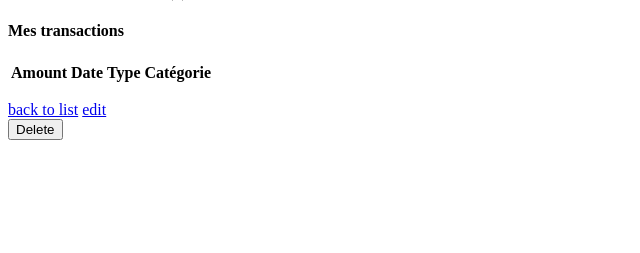
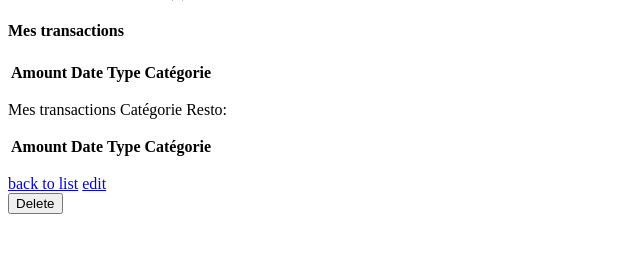
Before and after one commit to LaurieReinette/lecameleon, a Symfony app: template templates/user/show.html.twig in a window 1280 px wide. Shown: the part 159-412 px from the top of the page, without its empty margins (0-640 px from the left). Run offline with Twig, Linux system fonts and the light colour scheme; the template is opened without the code that fills it, so the values that code supplies are empty; some libraries are stand-ins or nearby versions.

Commit message:
function to filter by sort and name of transaction ok, display in twig ok, but case sensitive

```diff
--- a/src/Controller/UserController.php
+++ b/src/Controller/UserController.php
@@ -54,10 +54,12 @@ class UserController extends AbstractController
     public function show(User $user): Response
     {
         $amount= $user->calculateAmount();
+        $transactionsFiltredCategoryResto = $user->filter("Category", "Resto");
 
         return $this->render('user/show.html.twig', [
             'user' => $user,
             'amount' =>$amount,
+            'transactionsFiltredCategoryResto' =>$transactionsFiltredCategoryResto,
         ]);
     }
 
--- a/src/Form/TransactionType.php
+++ b/src/Form/TransactionType.php
@@ -27,7 +27,7 @@ class TransactionType extends AbstractType
             ])
             ->add('owner', EntityType::class, [
                 'class' => User::class,
-                            'choice_label' => 'username',
+                'choice_label' => 'username',
                 'expanded' => true,
             ]);
         ;
--- a/src/Repository/UserRepository.php
+++ b/src/Repository/UserRepository.php
@@ -36,6 +36,8 @@ class UserRepository extends ServiceEntityRepository implements PasswordUpgrader
         $this->_em->flush();
     }
 
+
+
     // /**
     //  * @return User[] Returns an array of User objects
     //  */
--- a/templates/user/show.html.twig
+++ b/templates/user/show.html.twig
@@ -39,6 +39,8 @@
             Mes transactions
         </h4>
 
+
+
 <table class="table">
         <thead>
             <tr>
@@ -62,7 +64,32 @@
     </table>
 
     </p>
+    <p>
+        Mes transactions Catégorie Resto:
 
+         <table class="table">
+        <thead>
+            <tr>
+                <th>Amount</th>
+                <th>Date</th>
+                <th>Type</th>
+                <th>Catégorie</th>
+            </tr>
+        </thead>
+        <tbody>
+        {% for transaction in transactionsFiltredCategoryResto %}
+            <tr>
+                <td>{{ transaction.amount }}</td>
+                <td>{{ transaction.date ? transaction.date|date('Y-m-d H:i:s') : '' }}</td>
+                <td>{{ transaction.type }}</td>
+                <td>{{ transaction.category }}</td>
+
+            </tr>
+        {% endfor %}
+        </tbody>
+    </table>
+
+    </p>
 
 
     <a href="{{ path('user_index') }}">back to list</a>
```
Also changed, not shown: src/Entity/User.php (+12 -2 lines).
